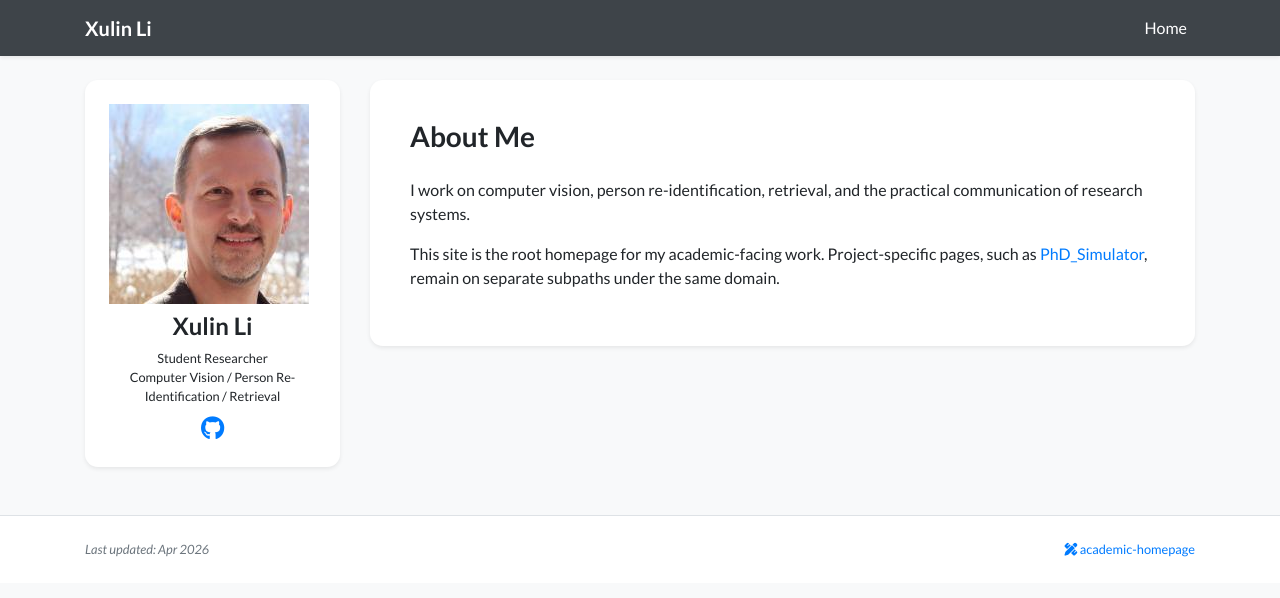
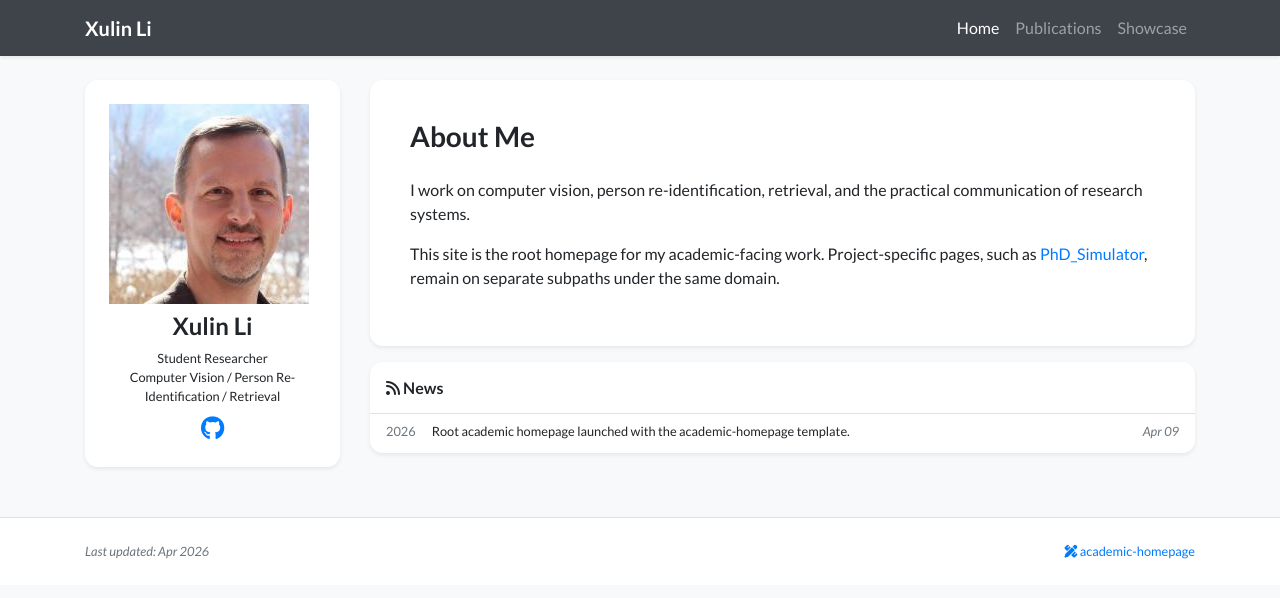
Before and after one commit to kw66/kw66.github.io, a Jekyll site: the page built from index.html, in a window 1280 px wide. Shown: the top 598 px of the page. Built offline with Jekyll 4.4.1, drawn with Linux system fonts in a browser that asks for light colours; nearby versions of some CDN libraries; a style sheet for code colours, icons or effects is not loaded.

Commit message:
Add template-like sections with honest placeholder content

```diff
--- a/_data/display.yml
+++ b/_data/display.yml
@@ -1,6 +1,6 @@
 homepage:
   show_experience: false
-  show_news: false
+  show_news: true
   show_selected_publications: false
   num_news: 10
 
--- a/_data/navigation.yml
+++ b/_data/navigation.yml
@@ -3,3 +3,7 @@ pages:
 #       For example, the `navbar_title` field in `showcase.html` is "Showcase" and the `name` field here should also be "Showcase"
 - name: Home
   url: /
+- name: Publications
+  url: /publications
+- name: Showcase
+  url: /showcase
--- a/publications.html
+++ b/publications.html
@@ -10,6 +10,11 @@ body_attr: >-
 
 <div class="row">
     <div class="col-12 col-lg-10">
+        {% if pubs_by_year.size == 0 %}
+        <div class="alert alert-light border shadow-sm mt-4" role="alert">
+            Publications will be added here.
+        </div>
+        {% endif %}
         {% for year in pubs_by_year %}
         {% assign num_papers = year.items | size %}
         <h2 class="pt-4" id="year-{{ year.name }}">{{ year.name }}</h2>
```
Also changed, not shown: _news/2026-homepage.md (added, +5 -0 lines), _showcase/projects/phd_simulator.md (added, +21 -0 lines).
